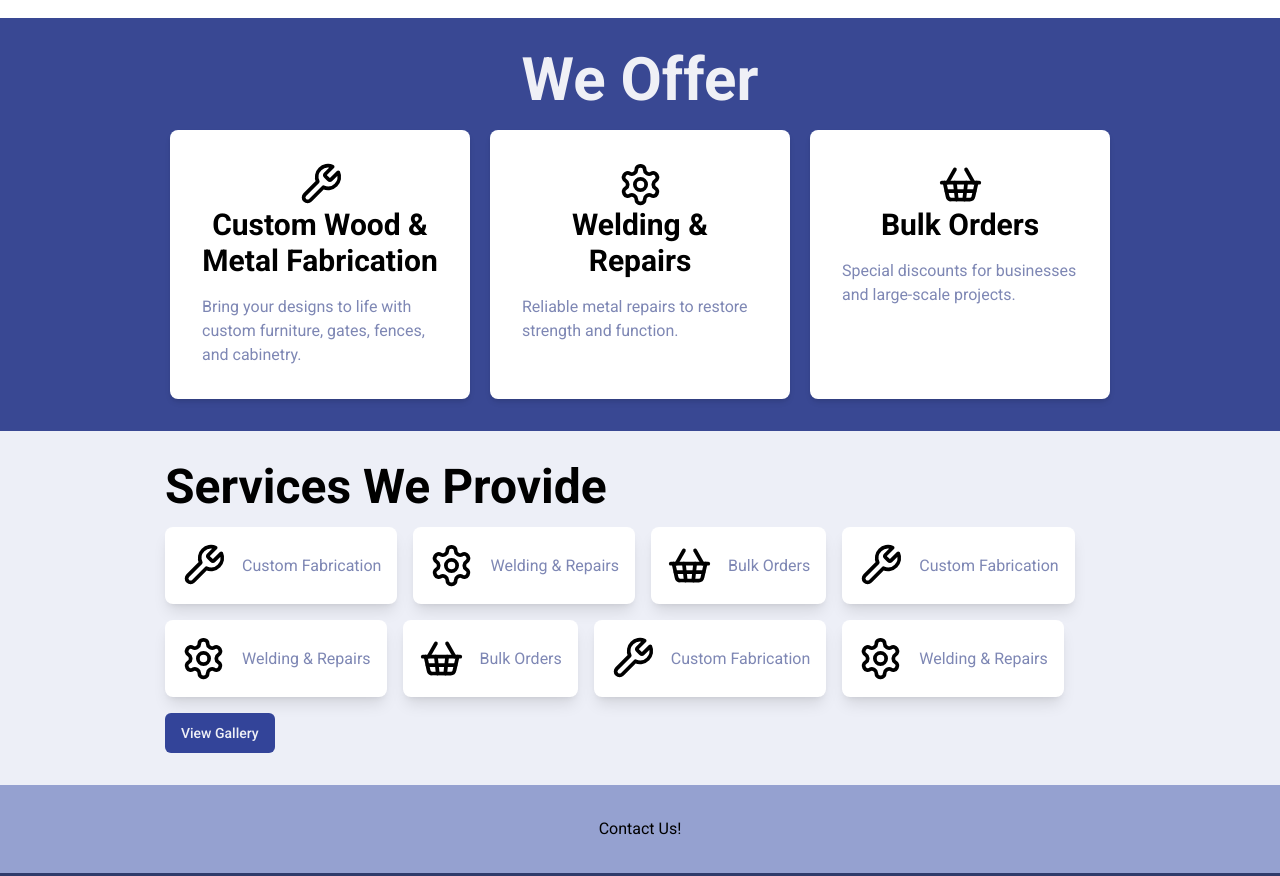
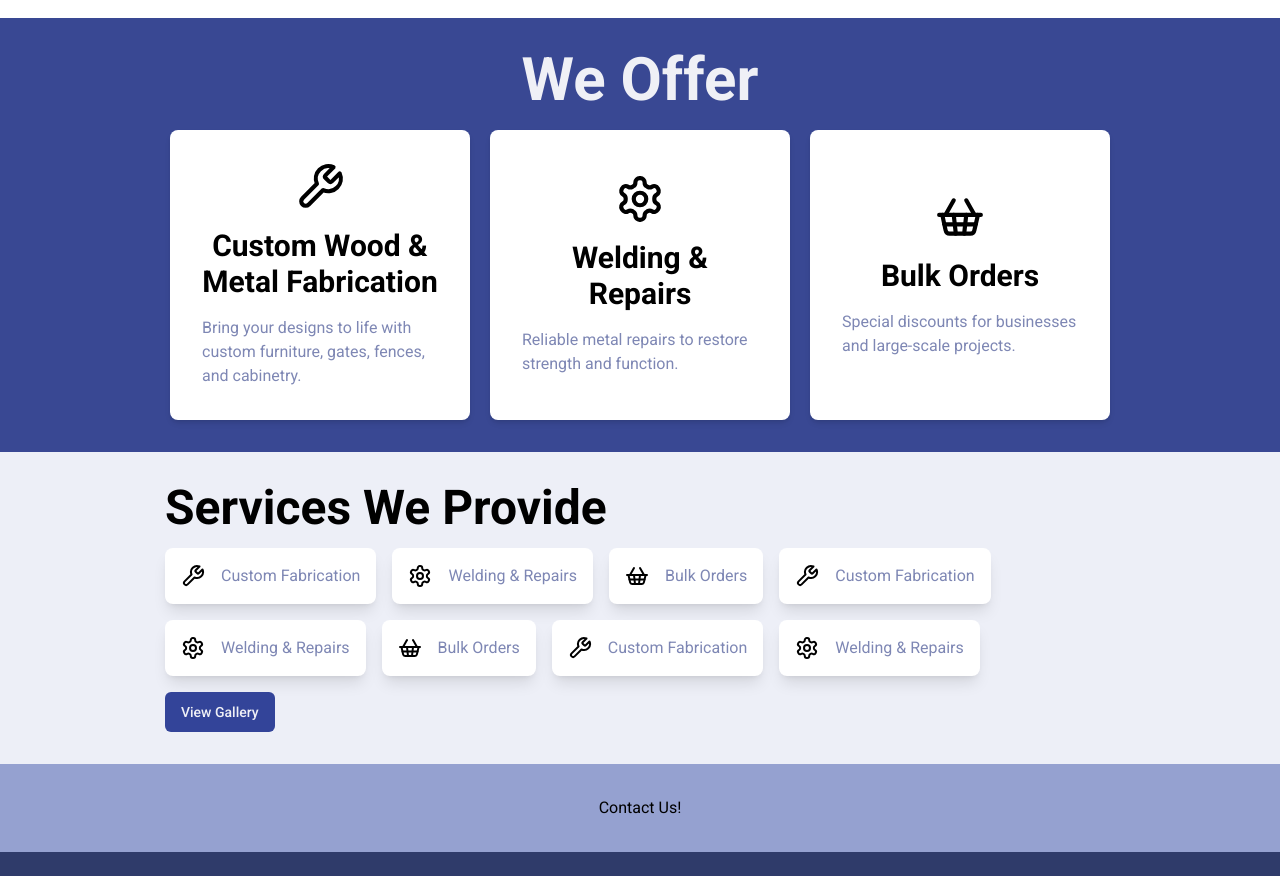
Before and after one commit to LOOOOOOK12/an-fabrication-website, a Next.js app: page / in a window 1280 px wide. Shown: the part 1180-2056 px from the top of the page. Built offline with nearby package versions, Linux system fonts and the light colour scheme.

Commit message:
Refactor Icon component to accept dynamic size prop and adjust layout in offersCard for improved presentation

```diff
--- a/app/components/offersCard.tsx
+++ b/app/components/offersCard.tsx
@@ -2,15 +2,15 @@
 import { offersCardProps } from '../types/types'
 import { LucideProps } from 'lucide-react'
 
-export function Icon({ icon: Icon }: { icon: React.FC<LucideProps> }) {
-    return <Icon size={45} />;
+export function Icon({ icon: Icon, size }:{ icon: React.FC<LucideProps>, size?: number }) {
+    return <Icon size={size} />;
 }
 
 function offersCard({icon, title, description}:offersCardProps) {
     return (
-        <div className='flex flex-col items-center p-8 bg-background rounded-lg max-w-[300px] shadow-md'>
-            <Icon icon={icon}/>
-            <h1 className='text-3xl font-extrabold mb-4 text-center'>{title}</h1>
+        <div className='flex flex-col items-center justify-center p-8 bg-background rounded-lg max-w-[300px] shadow-md'>
+            <Icon icon={icon} size={50}/>
+            <h1 className='text-3xl font-extrabold my-4 text-center'>{title}</h1>
             <p className='text-text-400'>{description}</p>
         </div>
     )
```
